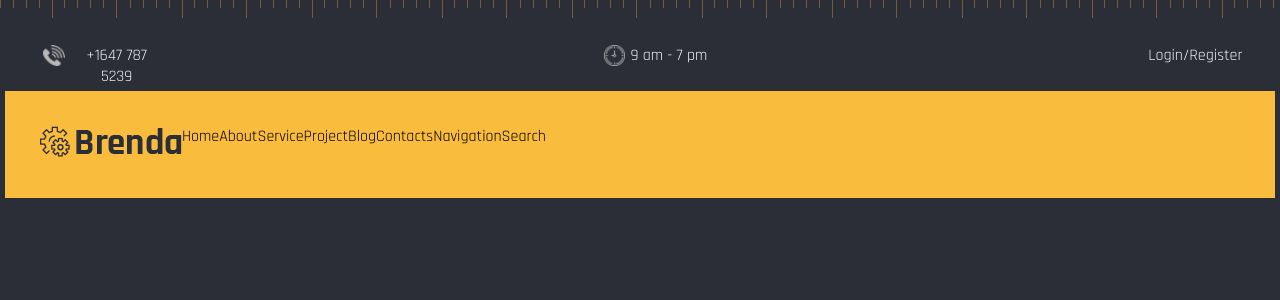
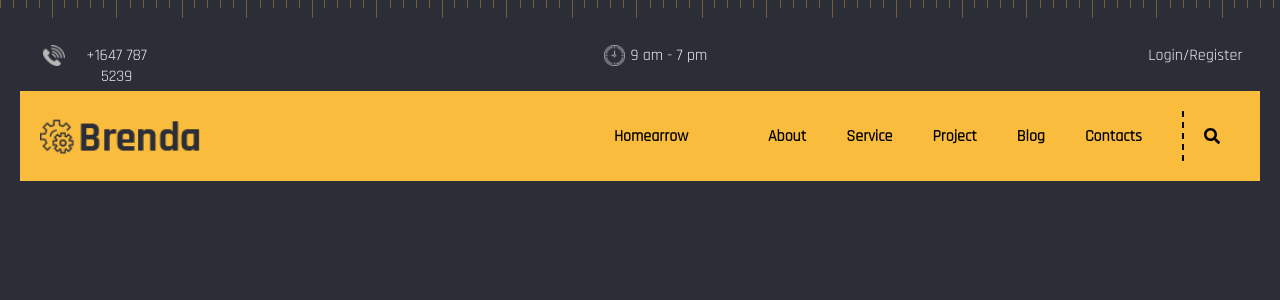
Before and after one commit to Zablyk/mrhr, a React (Create React App) app: page / in a window 1280 px wide. Shown: the top 300 px of the page. Built offline with nearby package versions, Linux system fonts and the light colour scheme.

Commit message:
navigation menu

```diff
--- a/package.json
+++ b/package.json
@@ -3,6 +3,9 @@
   "version": "0.1.0",
   "private": true,
   "dependencies": {
+    "@fortawesome/fontawesome-svg-core": "^1.2.35",
+    "@fortawesome/free-solid-svg-icons": "^5.15.3",
+    "@fortawesome/react-fontawesome": "^0.1.14",
     "@testing-library/jest-dom": "^5.12.0",
     "@testing-library/react": "^11.2.6",
     "@testing-library/user-event": "^12.8.3",
--- a/src/components/navigation/Navigation.css
+++ b/src/components/navigation/Navigation.css
@@ -1,7 +1,8 @@
 .navigation-container {
     display: flex;
     margin: auto;
-    padding: 35px;
+    padding: 20px;
     max-width: 1200px;
+    max-height: 50px;
     background-color: #fabc3d;
 }
--- a/src/components/navigation/navigationLinks/NavigationLinks.css
+++ b/src/components/navigation/navigationLinks/NavigationLinks.css
@@ -1,3 +1,10 @@
 .nav-links-container {
     display: flex;
 }
+
+.nav-links-container div {
+    display: flex;
+    margin-right: 40px;
+    font-weight: 600;
+    align-items: center;
+}
--- a/src/components/navigation/navigationLinks/NavigationLinks.js
+++ b/src/components/navigation/navigationLinks/NavigationLinks.js
@@ -1,4 +1,5 @@
 import React from 'react';
+import NavigationSearch from '../navigationSearch/NavigationSearch';
 import NavigationLink from './navigationLink/NavigationLink';
 import './NavigationLinks.css';
 
@@ -6,7 +7,7 @@ import './NavigationLinks.css';
 function NavigationLinks() {
     return (
         <div className="nav-links-container">
-            <NavigationLink name="Home"/>
+            <NavigationLink name="Home" dropdown={true}/>
             <NavigationLink name="About"/>
             <NavigationLink name="Service"/>
             <NavigationLink name="Project"/>
--- a/src/components/navigation/navigationLinks/navigationLink/NavigationLink.js
+++ b/src/components/navigation/navigationLinks/navigationLink/NavigationLink.js
@@ -4,6 +4,7 @@ function NavigationLink(props) {
     return (
         <div>
             {props.name}
+            { props.dropdown && <div>arrow</div>}
         </div>
     )
 }
--- a/src/components/navigation/navigationLogo/NavigationLogo.css
+++ b/src/components/navigation/navigationLogo/NavigationLogo.css
@@ -0,0 +1,9 @@
+.nav-logo-container {
+    display: flex;
+    flex: 1;
+    align-items: center;
+}
+
+.nav-logo-container img {
+    height: 70%;
+}
--- a/src/components/navigation/navigationLogo/NavigationLogo.js
+++ b/src/components/navigation/navigationLogo/NavigationLogo.js
@@ -1,9 +1,10 @@
 import React from 'react';
 import NavLogo from '../../../assets/img/logo.png';
+import './NavigationLogo.css';
 
 function NavigationLogo() {
     return (
-        <div>
+        <div className="nav-logo-container">
             <img src={NavLogo} alt="Logo" />
         </div>
     )
--- a/src/components/navigation/navigationSearch/NavigationSearch.css
+++ b/src/components/navigation/navigationSearch/NavigationSearch.css
@@ -0,0 +1,6 @@
+.nav-search-container {
+    display: flex;
+    align-items: center;
+    border-left: dashed 2px black;
+    padding: 20px;
+}
--- a/src/components/navigation/navigationSearch/NavigationSearch.js
+++ b/src/components/navigation/navigationSearch/NavigationSearch.js
@@ -1,9 +1,13 @@
-import React from 'react'
+import React from 'react';
+
+import './NavigationSearch.css';
+import { FontAwesomeIcon } from '@fortawesome/react-fontawesome';
+import { faSearch } from '@fortawesome/free-solid-svg-icons';
 
 function NavigationSearch() {
     return (
-        <div>
-            NavigationSearch
+        <div className="nav-search-container">
+            <FontAwesomeIcon icon={faSearch} />
         </div>
     )
 }
```
Also changed, not shown: src/assets/img/hero-slider-1.jpg (added), 1 other file (tests, documents, lock files or other folders).
